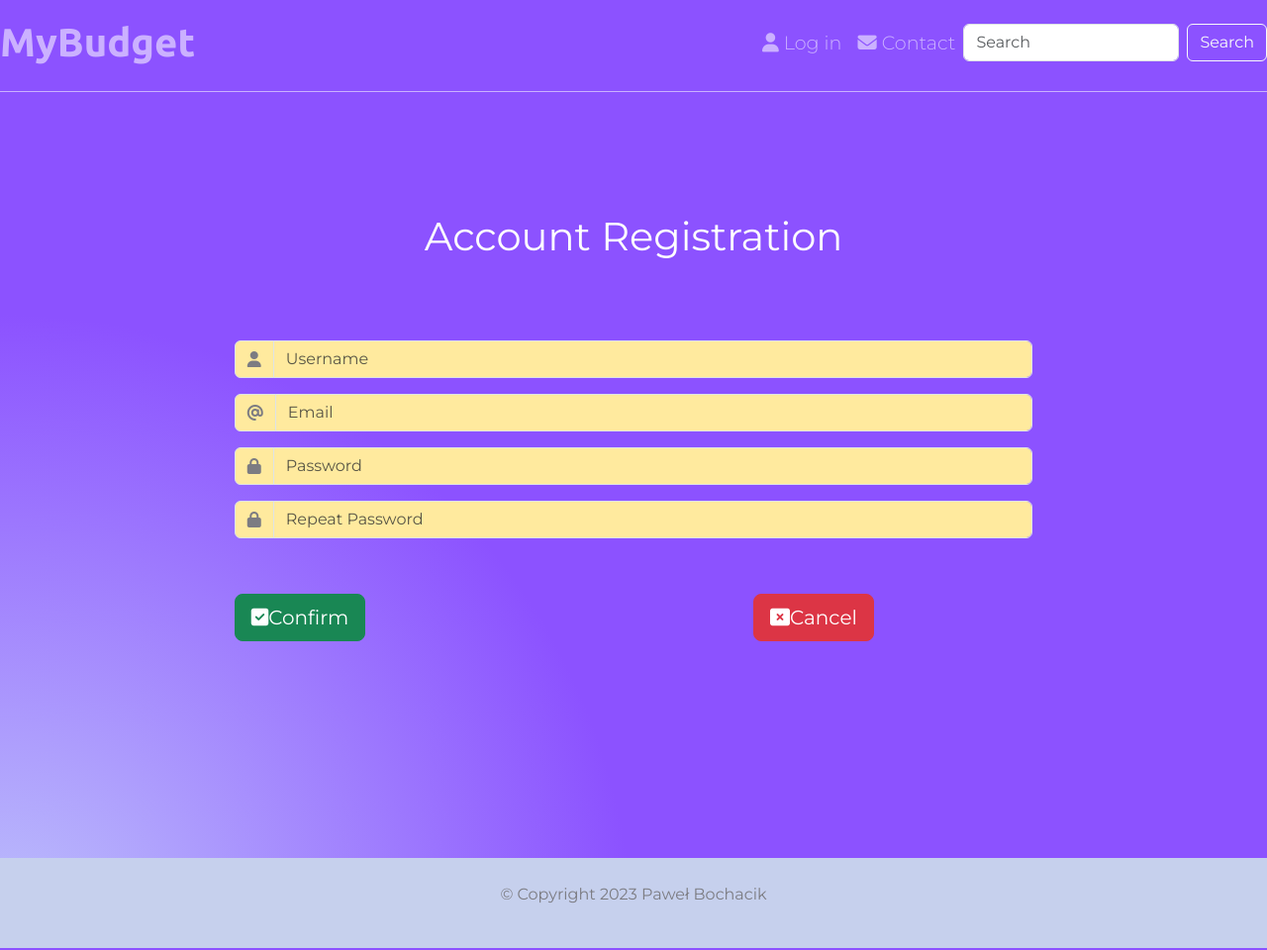
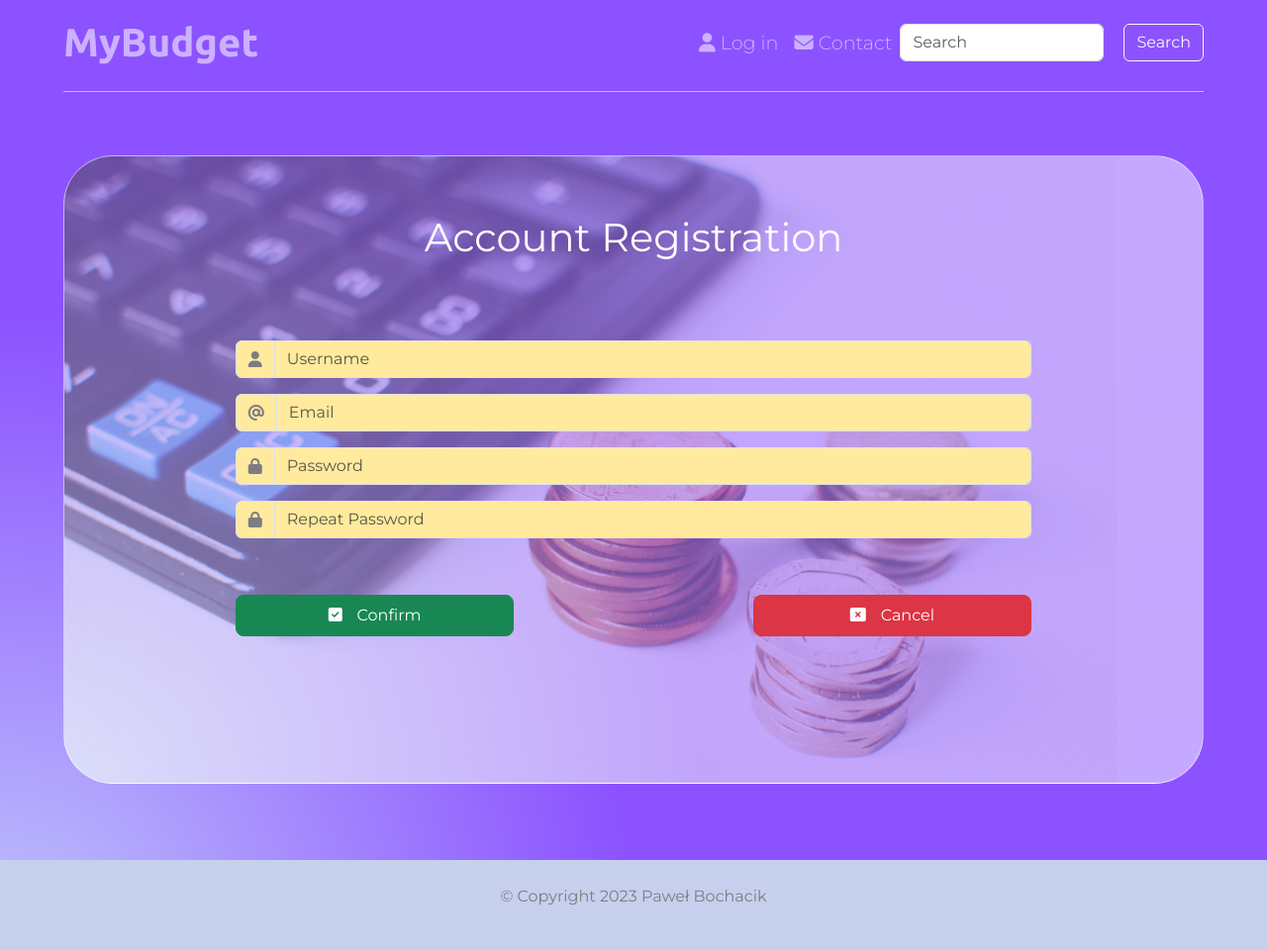
Before and after one commit to pawel-user/myBudgetApp, a PHP site: page /register.html in a window 1280 px wide. Shown: the whole page at 99% size. Run offline with PHP 8.4, Linux system fonts and the light colour scheme; some libraries are stand-ins or nearby versions.

Commit message:
Swap styles.css file

```diff
--- a/css/styles.css
+++ b/css/styles.css
@@ -2,6 +2,7 @@ body {
   background: radial-gradient(40rem at left bottom, #bec3fc, #8c52ff);
   color: #fff;
   font-family: "Montserrat";
+  opacity: 1;
 }
 
 h1 {
@@ -10,7 +11,6 @@ h1 {
 }
 
 h2 {
-  font-size: 2.5rem;
   font-size: 2.5rem;
 }
 
@@ -74,6 +74,16 @@ hr {
 
 /* Buttons */
 
+.search-button,
+.search-form {
+  margin-left: 4%;
+}
+
+.search-button:hover {
+  background-color: green;
+  color: white;
+}
+
 .floating-label {
   position: relative;
   display: inline-block;
@@ -101,8 +111,8 @@ hr {
   width: 45%;
 }
 
-.sign-icon, .register-icon {
-  margin-right: 5%;
+.icon {
+  margin-right: 6%;
 }
 
 .register-button {
@@ -114,9 +124,52 @@ hr {
   width: 45%;
 }
 
-.register-text {
-  color: #edebeb;
-  text-decoration-line: none;
+.sign-up-button {
+  font-size: 1.2rem;
+  width: 100%;
+}
+
+/* Sections */
+
+.navbar-section {
+  position: relative;
+  padding: 0 5%;
+  margin: 0;
+}
+
+.template-section,
+.welcome-section {
+  position: relative;
+  padding: 0 5% 5%;
+  margin: 0;
+}
+
+.welcome-section {
+  text-align: center;
+}
+
+/* .welcome-section {
+  position: relative;
+  padding: 5% 5%;
+  margin: 0;
+} */
+
+.register-section {
+  /* background-image: url("../images/budget-bg.png"); */
+  background: radial-gradient(
+      40rem at left bottom,
+      rgba(190, 195, 252, 0.5),
+      rgba(140, 82, 255, 0.5)
+    ),
+    url("../images/budget-bg.png");
+  background-repeat: no-repeat;
+  background-size: cover;
+  border: solid rgba(255, 255, 255, 0.55) 1px;
+  border-radius: 50px;
+  background-color: radial-gradient(40rem at left bottom, #bec3fc, #8c52ff);
+  position: relative;
+  margin: 0;
+  padding: 8% 35% 15%;
 }
 
 /* Template Section */
@@ -180,10 +233,9 @@ hr {
 .active-account {
   background-color: #fff;
   border: solid 1px;
-  border-radius: 20px;
+  border-radius: 15px;
   color: #545454 !important;
   display: inline-block;
-  /* line-height: 1.5; */
   margin-left: 2px;
   padding: 0.5rem;
   text-align: left !important;
@@ -211,7 +263,6 @@ hr {
   margin-bottom: 20px;
   margin-right: 5px;
   text-align: left;
-  /* width: 25%; */
 }
 
 .welcome-banner {
@@ -239,7 +290,7 @@ hr {
 }
 
 .action-button {
-  background-image: url("/images/golden-coin.png");
+  background-image: url('/images/golden-coin.png');
   background-repeat: no-repeat;
   border: none;
   border-radius: 50%;
@@ -267,9 +318,7 @@ hr {
   vertical-align: bottom;
 }
 
-.income-icon,
-.expense-icon,
-.balance-icon {
+.income-icon, .expense-icon, .balance-icon {
   position: relative;
   bottom: 50%;
   color: #545454;
@@ -358,8 +407,7 @@ hr {
     margin-left: 4%;
   }
 
-  .nav-item,
-  .icon {
+  .nav-item, .icon {
     margin: 0 3% 0 0;
   }
 
@@ -382,6 +430,14 @@ hr {
     left: 11%;
     transform: scale(1.2);
   }
+
+  .sign-up-button {
+    font-size: 1rem;
+  }
+
+  .account-icon {
+    margin-right: 3%;
+  }
 }
 
 /* Footer Section */
```
